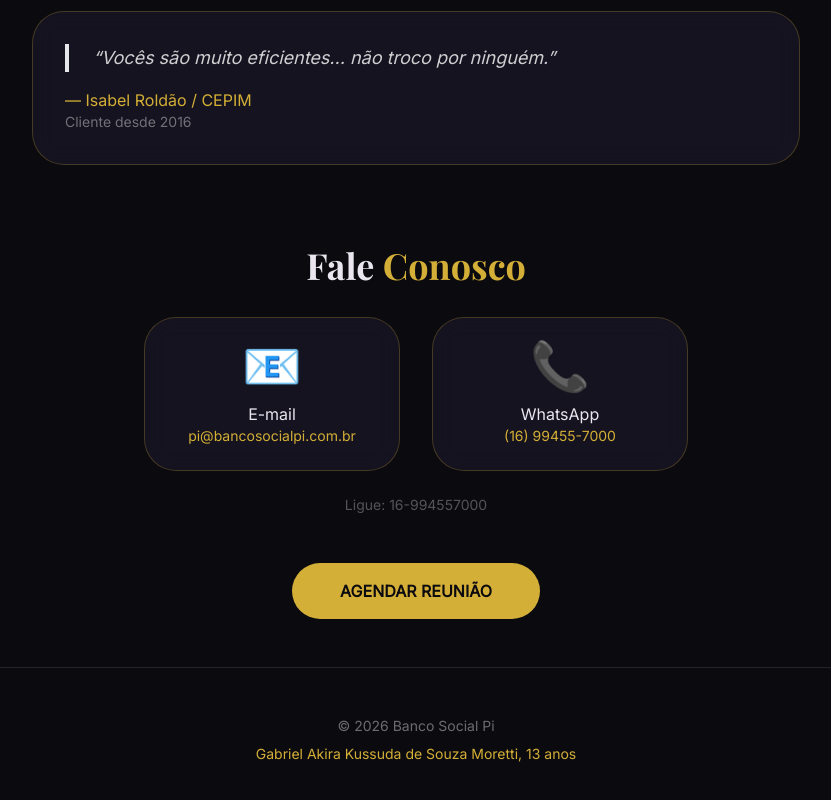
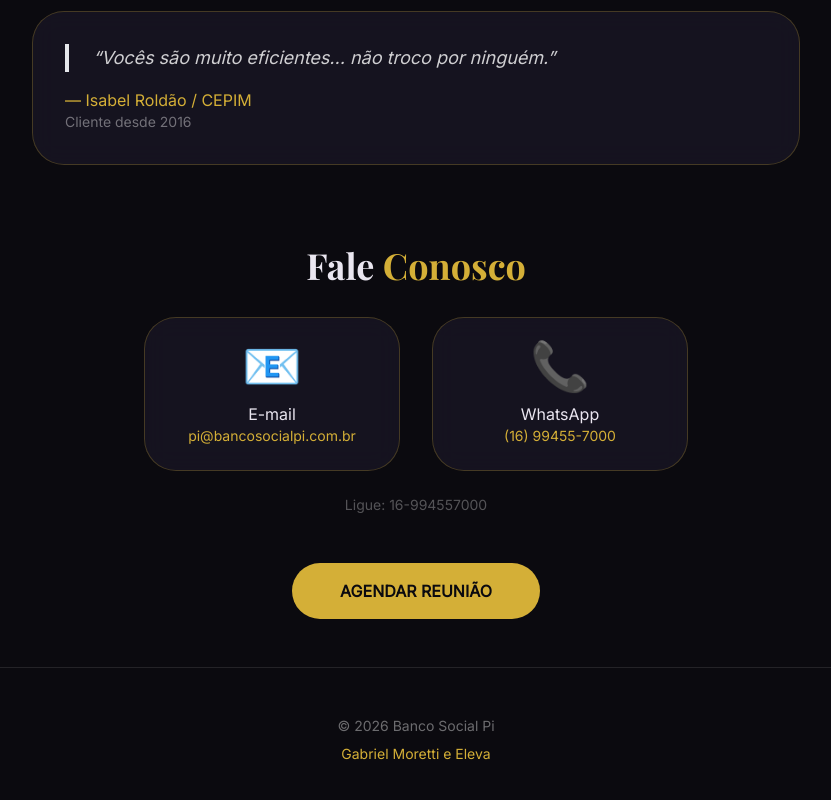
Before and after one commit to gabrielhack401/BANCO-SOCIAL-PI, a website: page public/index.html in a window 1280 px wide. Shown: the part 4029-4829 px from the top of the page, without its empty margins (224-1055 px from the left). Drawn offline with nearby package versions, Linux system fonts and the light colour scheme; no server answers.

Commit message:
Update index.html

```diff
--- a/public/index.html
+++ b/public/index.html
@@ -276,7 +276,7 @@
     <footer class="border-t border-white/10 py-12 mt-12">
         <div class="container-custom text-center text-white/40 text-sm">
             <p>© 2026 Banco Social Pi</p>
-            <p class="mt-2 gold-text">Gabriel Akira Kussuda de Souza Moretti, 13 anos</p>
+            <p class="mt-2 gold-text">Gabriel Moretti e Eleva</p>
         </div>
     </footer>
 
```
